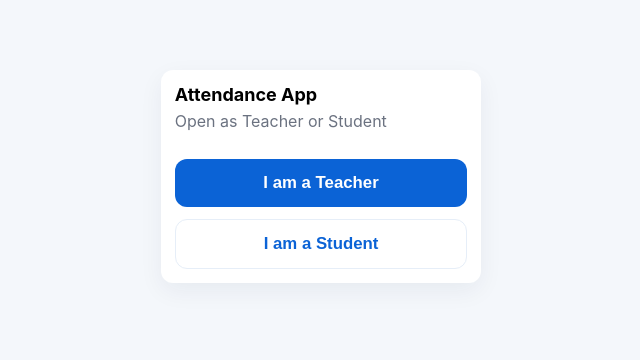
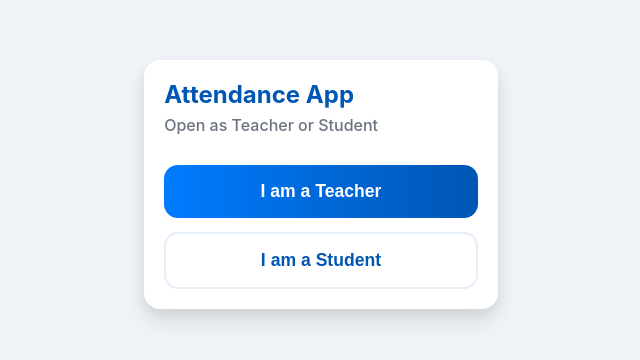
Before and after one commit to harish2025-selvam/attendance-app, a website: page public/index.html in a window 1280 px wide. Shown: the part 180-540 px from the top of the page, without its empty margins (319-959 px from the left). Drawn offline with Linux system fonts and the light colour scheme.

Commit message:
Local updates ready to push

```diff
--- a/public/style.css
+++ b/public/style.css
@@ -1,17 +1,151 @@
-:root{--bg:#f4f7fb;--card:#fff;--accent:#0b63d6;--muted:#6b7280;--danger:#ef4444;--ok:#10b981}
-html,body{height:100%;margin:0;font-family:Inter,system-ui,Arial;background:var(--bg);-webkit-font-smoothing:antialiased}
-.app{max-width:420px;margin:18px auto;padding:12px}
-.center{display:flex;align-items:center;justify-content:center;height:80vh}
-.card{background:var(--card);border-radius:12px;padding:14px;margin-top:12px;box-shadow:0 8px 24px rgba(12,36,61,0.06)}
-h1{margin:0;font-size:18px}
-.muted{color:var(--muted);margin-top:6px}
-.small{font-size:0.9rem}
-input,select{width:100%;padding:10px;border-radius:10px;border:1px solid #e6eef8;margin-top:8px;font-size:1rem}
-button{width:100%;padding:12px;border-radius:10px;border:0;background:var(--accent);color:#fff;font-weight:600;margin-top:12px;font-size:1rem}
-button.ghost{background:transparent;border:1px solid #e6eef8;color:var(--accent)}
-button.big{padding:14px;font-size:1.05rem;border-radius:12px}
-.pbar{height:10px;background:#e6eef8;border-radius:999px;overflow:hidden}
-.pbar>i{display:block;height:100%;background:linear-gradient(90deg,var(--accent),#0366b3)}
-.ok{color:var(--ok)}
-.danger{color:var(--danger)}
-@media (max-width:420px){ .app{margin:8px} }
+:root {
+    --bg: #f0f4f8;
+    --card: #ffffff;
+    --accent: #007bff;
+    --accent-dark: #0056b3;
+    --muted: #6b7280;
+    --danger: #ef4444;
+    --ok: #10b981;
+    --shadow-light: rgba(0, 0, 0, 0.05);
+    --shadow-dark: rgba(0, 0, 0, 0.1);
+    --transition: 0.3s ease;
+  }
+
+  html, body {
+    height: 100%;
+    margin: 0;
+    font-family: 'Inter', system-ui, Arial, sans-serif;
+    background: var(--bg);
+    -webkit-font-smoothing: antialiased;
+    color: #111;
+  }
+
+  .app {
+    max-width: 420px;
+    margin: 20px auto;
+    padding: 16px;
+  }
+
+  .center {
+    display: flex;
+    align-items: center;
+    justify-content: center;
+    height: 80vh;
+  }
+
+  .card {
+    background: var(--card);
+    border-radius: 16px;
+    padding: 20px;
+    margin-top: 16px;
+    box-shadow: 0 6px 12px var(--shadow-light), 0 12px 24px var(--shadow-dark);
+    transition: transform var(--transition), box-shadow var(--transition);
+  }
+
+  .card:hover {
+    transform: translateY(-4px);
+    box-shadow: 0 12px 24px var(--shadow-dark), 0 24px 48px var(--shadow-light);
+  }
+
+  h1 {
+    margin: 0;
+    font-size: 1.5rem;
+    color: var(--accent-dark);
+  }
+
+  .muted {
+    color: var(--muted);
+    margin-top: 6px;
+    font-weight: 500;
+  }
+
+  .small {
+    font-size: 0.9rem;
+  }
+
+  input, select {
+    width: 100%;
+    padding: 12px;
+    border-radius: 12px;
+    border: 1px solid #e6eef8;
+    margin-top: 10px;
+    font-size: 1rem;
+    transition: border-color var(--transition), box-shadow var(--transition);
+  }
+
+  input:focus, select:focus {
+    border-color: var(--accent);
+    box-shadow: 0 0 8px rgba(0, 123, 255, 0.2);
+    outline: none;
+  }
+
+  button {
+    width: 100%;
+    padding: 14px;
+    border-radius: 12px;
+    border: 0;
+    background: linear-gradient(90deg, var(--accent), var(--accent-dark));
+    color: #fff;
+    font-weight: 600;
+    margin-top: 14px;
+    font-size: 1.05rem;
+    cursor: pointer;
+    transition: transform var(--transition), background var(--transition), box-shadow var(--transition);
+  }
+
+  button:hover {
+    transform: translateY(-2px);
+    box-shadow: 0 6px 12px rgba(0, 123, 255, 0.3);
+    background: linear-gradient(90deg, var(--accent-dark), var(--accent));
+  }
+
+  button.ghost {
+    background: transparent;
+    border: 2px solid #e6eef8;
+    color: var(--accent-dark);
+  }
+
+  button.big {
+    padding: 16px;
+    font-size: 1.1rem;
+    border-radius: 14px;
+  }
+
+  .pbar {
+    height: 12px;
+    background: #e6eef8;
+    border-radius: 999px;
+    overflow: hidden;
+    margin-top: 12px;
+  }
+
+  .pbar > i {
+    display: block;
+    height: 100%;
+    background: linear-gradient(90deg, var(--accent), var(--accent-dark));
+    transition: width var(--transition);
+  }
+
+  .ok {
+    color: var(--ok);
+    font-weight: 600;
+  }
+
+  .danger {
+    color: var(--danger);
+    font-weight: 600;
+  }
+
+  @media (max-width: 420px) {
+    .app {
+      margin: 12px;
+    }
+
+    .card {
+      padding: 16px;
+    }
+
+    h1 {
+      font-size: 1.3rem;
+    }
+  }
```
Also changed, not shown: public/student.html (+81 -12 lines), .github/workflows/firebase-hosting-merge.yml, .github/workflows/firebase-hosting-pull-request.yml, 1 other file.
